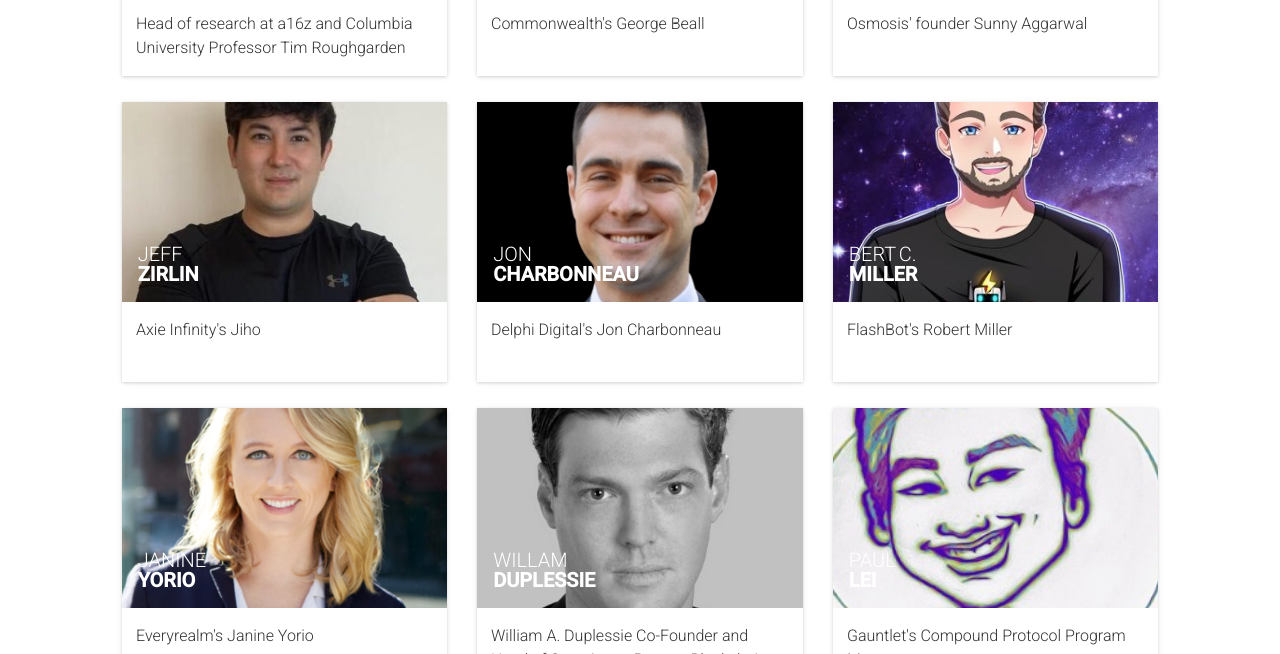
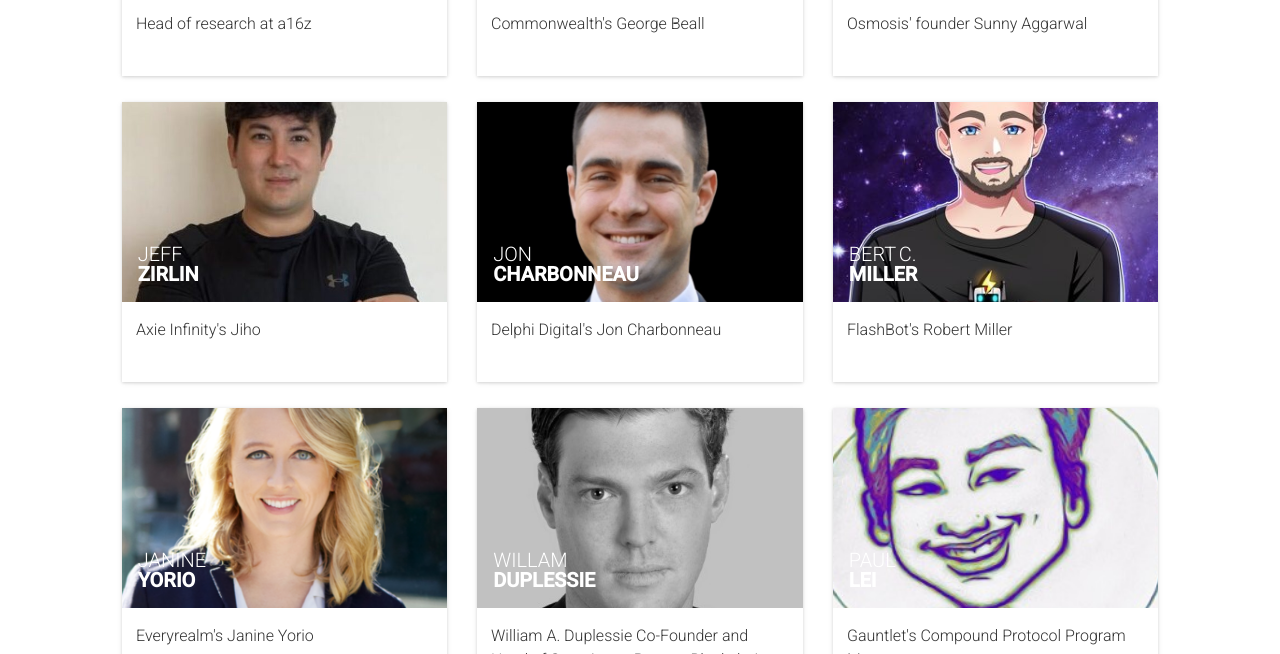
Before and after one commit to BlockchainAtColumbia/ledgerfest-2019, a Jekyll site: the page built from speakers.html, in a window 1280 px wide and 900 px high, scrolled down 415 px, cut to the strip 246-900 px from the top of the window. Built offline with Jekyll 4.4.1, drawn with Linux system fonts in a browser that asks for light colours; nearby versions of some CDN libraries; comment, search, counter and statistics services are not loaded.

Commit message:
Update sessions.yml

```diff
--- a/_data/sessions.yml
+++ b/_data/sessions.yml
@@ -1,7 +1,7 @@
  -
   id: 1
-  title: "Head of research at a16z and Columbia University Professor Tim Roughgarden"
-  description: ""
+  title: "Head of research at a16z"
+  description: "Professor of Computer Science at Columbia University"
   speakers: [1]
  -
   id: 2
```
